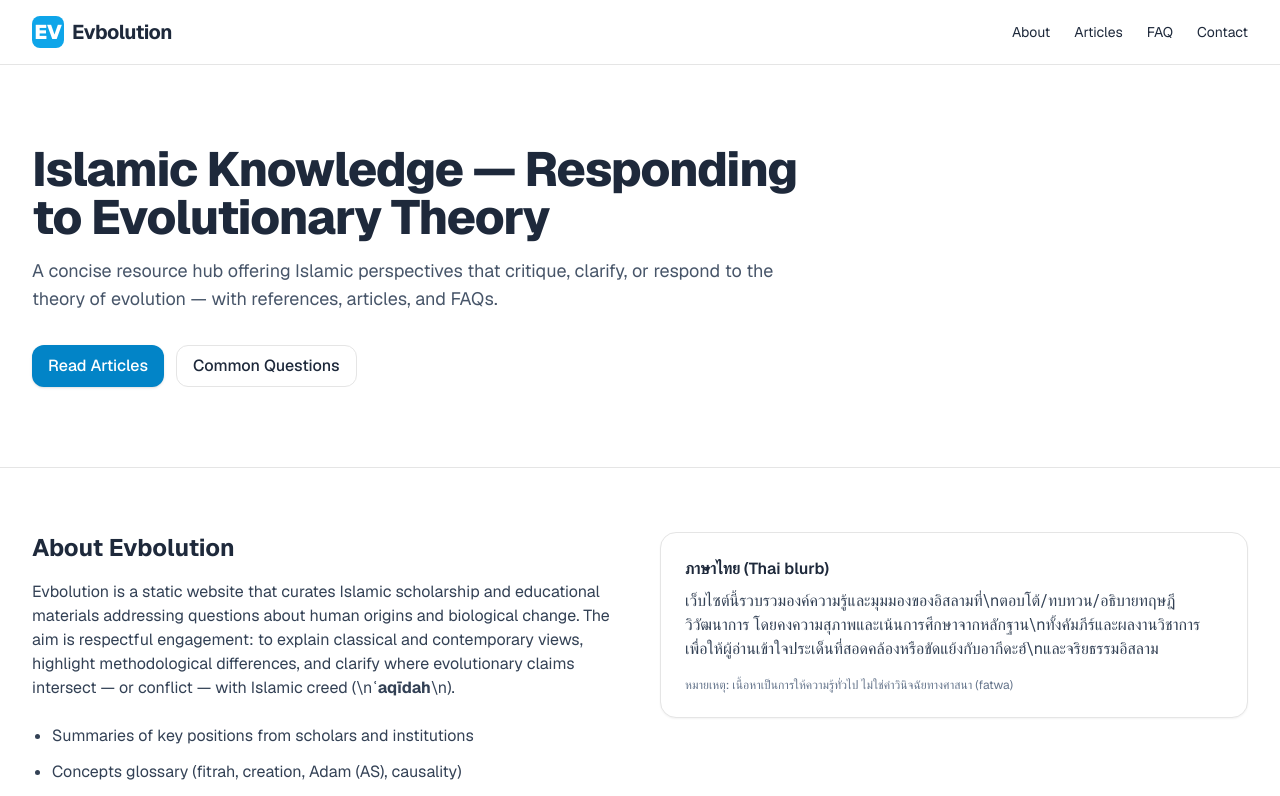
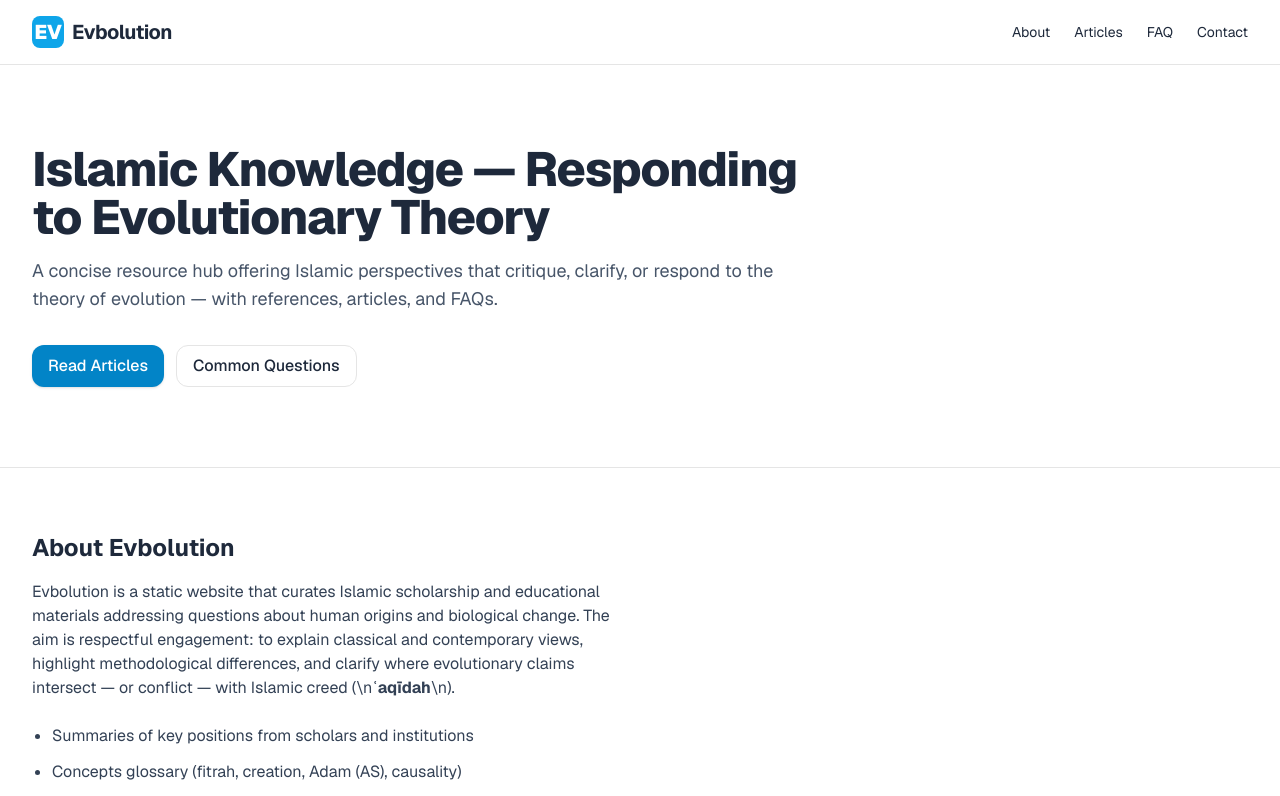
Before and after one commit to Menthhh/Evolution-About, a Next.js app: page / in a window 1280 px wide. Shown: the top 796 px of the page. Built offline with nearby package versions, Linux system fonts and the light colour scheme.

Commit message:
feat: test

```diff
--- a/app/page.tsx
+++ b/app/page.tsx
@@ -58,15 +58,7 @@ export default function Page() {
                 <li>FAQs for students and educators (EN/ไทย)</li>
               </ul>
             </div>
-            <div className="rounded-2xl border p-6 shadow-sm bg-white">
-              <h3 className="font-semibold">ภาษาไทย (Thai blurb)</h3>
-              <p className="mt-2 text-slate-700">
-                เว็บไซต์นี้รวบรวมองค์ความรู้และมุมมองของอิสลามที่\nตอบโต้/ทบทวน/อธิบายทฤษฎีวิวัฒนาการ โดยคงความสุภาพและเน้นการศึกษาจากหลักฐาน\nทั้งคัมภีร์และผลงานวิชาการ เพื่อให้ผู้อ่านเข้าใจประเด็นที่สอดคล้องหรือขัดแย้งกับอากีดะฮ์\nและจริยธรรมอิสลาม
-              </p>
-              <div className="mt-4 text-xs text-slate-500">
-                หมายเหตุ: เนื้อหาเป็นการให้ความรู้ทั่วไป ไม่ใช่คำวินิจฉัยทางศาสนา (fatwa)
-              </div>
-            </div>
+
           </div>
         </div>
       </section>
```
